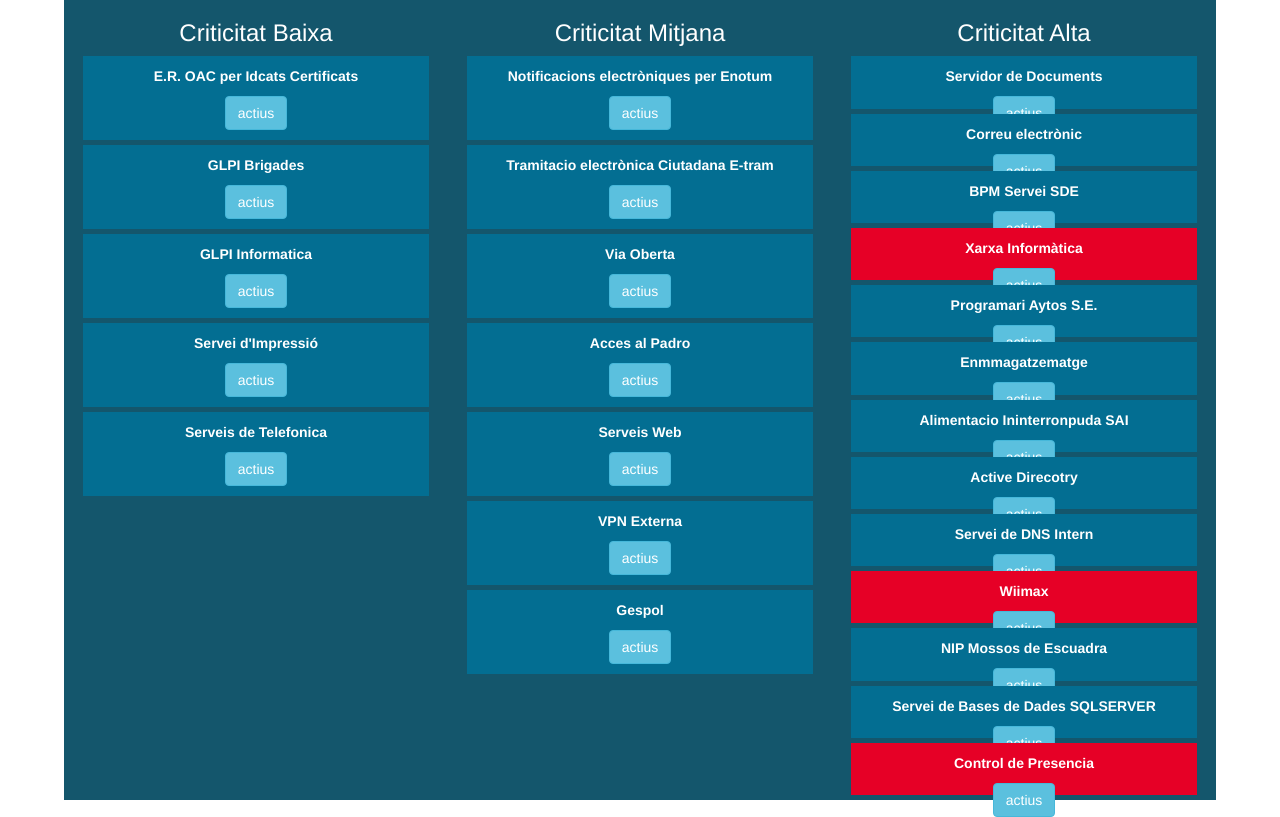
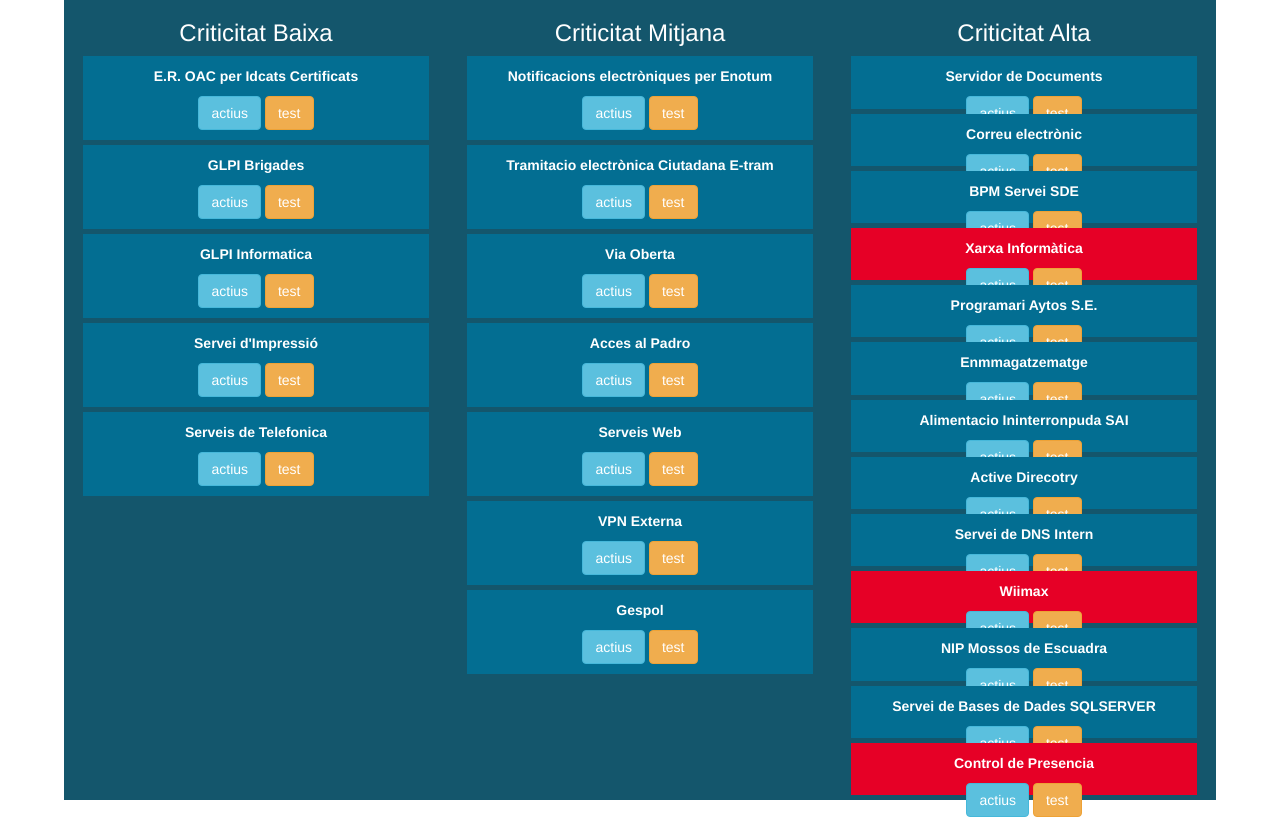
Before and after one commit to monteskier/PlaDeContingencia, a Django app: page / in a window 1280 px wide. Run offline with Django 3.2, Linux system fonts and the light colour scheme; data comes from the database, SQL or seed files in the repository; some libraries are stand-ins or nearby versions.

Commit message:
Provant el test de ip

```diff
--- /dev/null
+++ b/pla/static/js/test.js
@@ -0,0 +1,12 @@
+$(".btnTest").click(function(e){
+$id = $(this).value();
+$.ajax({
+  type:"GET",
+  url:pk+"/test",
+  data:$(this).data("id"),
+  success:function(data){
+    location.reload();
+  }
+});
+
+});
--- a/pla/templates/index.html
+++ b/pla/templates/index.html
@@ -7,6 +7,7 @@
       <span class="item"  data-id="{{element.id}}">
         <p>{{ element.nomServei }}</p>
         <button type="button" class="btn btn-info" data-toggle="collapse" data-target="#{{element.id}}">actius</button>
+        <button type="button" class="btn btn-warning"  class=".btnTest" value="{{element.id}}">test</button>
         <ul class="collapse" id="{{element.id}}">
           {% for child in element.actiu_set.all %}
             <li class="childs" data-id={{child.id}}> {{child.nomActiu}}
@@ -27,6 +28,7 @@
       <span class="item" data-id="{{element.id}}">
         <p>{{ element.nomServei }}</p>
         <button type="button" class="btn btn-info" data-toggle="collapse" data-target="#{{element.id}}">actius</button>
+        <button type="button" class="btn btn-warning" class=".btnTest" value="{{element.id}}">test</button>
         <ul id="{{element.id}}" class="collapse">
           {% for child in element.actiu_set.all %}
             <li class="childs" data-id={{child.id}}> {{child.nomActiu}}
@@ -47,6 +49,7 @@
       <span class="item" data-id="{{element.id}}">
         <p>{{ element.nomServei }}</p>
         <button type="button" class="btn btn-info" data-toggle="collapse" data-target="#{{element.id}}">actius</button>
+        <button type="button" class="btn btn-warning" class=".btnTest" value="{{element.id}}">test</button>
         <ul  id="{{element.id}}" class="collapse">
           {% for child in element.actiu_set.all %}
             <li class="childs" data-id={{child.id}} class="collapse"> {{child.nomActiu}}
@@ -64,6 +67,7 @@
 <div id="seguiment"></div>
 {% endblock %}
 {% block scripts %}
+  <script src="{% static 'js/test.js' %}"></script>
   <script src="{% static 'js/getSeguiments.js' %}"></script>
 
 {% endblock %}
--- a/pla/urls.py
+++ b/pla/urls.py
@@ -2,6 +2,7 @@
 from . import views
 urlpatterns = [
     path('',views.index, name='index'),
+    path('<int:servei_id>/test', views.test, name="test"),
     path('<int:servei_id>/getSeguimentsServei', views.getSeguimentsServei, name="getSeguimentsServei"),
     path('<int:servei_id>/', views.getSeguimentsActiu, name="getSeguimentsActiu"),
 ]
--- a/pla/views.py
+++ b/pla/views.py
@@ -1,4 +1,4 @@
-import json
+import json, os
 from django.core import serializers
 from django.shortcuts import render, get_object_or_404
 from django.http import HttpResponse
@@ -22,3 +22,16 @@
     return HttpResponse("Has selccionat el Servei = " % actiu_id)
     actiu = get_object_or_404(Question, actiu_id)
     return(actiu);
+
+def test(request, servei_id):
+    servei = Servei.objects.get(pk=servei_id);
+    actius = Servei.actiu_set.all();
+    for actiu in actius:
+        for ip in actiu.ips_set.all():
+            response = os.system("ping -c 1 "+ ip)
+            if(response == 0):
+                actiu.estat="Operatiu"
+                actiu.save()
+            else:
+                actiu.estat="Inoperatiu"
+                actiu.save()
```
